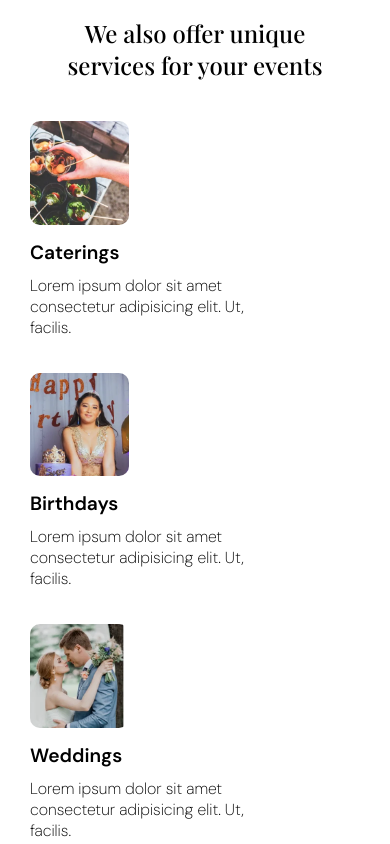
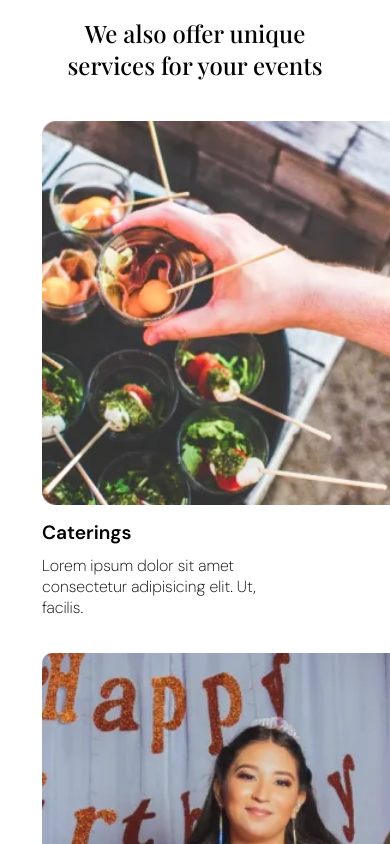
Before and after one commit to devalibello/tasty-food, a React (Create React App) app: page / in a window 390 px wide. Shown: the part 2680-3524 px from the top of the page. Built offline with nearby package versions, Linux system fonts and the light colour scheme; a web font is replaced by a local one.

Commit message:
update offer images setting 2

```diff
--- a/src/styles/Offer.css
+++ b/src/styles/Offer.css
@@ -43,10 +43,10 @@
     .offer-items-container {
         flex-direction: column;
         align-items: center;
+        justify-content: center;
     }
 
     .offer-item-list {
-        width: 100%; /* Ensures each item takes full width */
         margin-bottom: 20px; /* Adds space between items */
     }
 
@@ -64,6 +64,6 @@
     }
 
     .offer-item-image {
-        width: 30%;
+        width: 120%;
     }
 }
```
